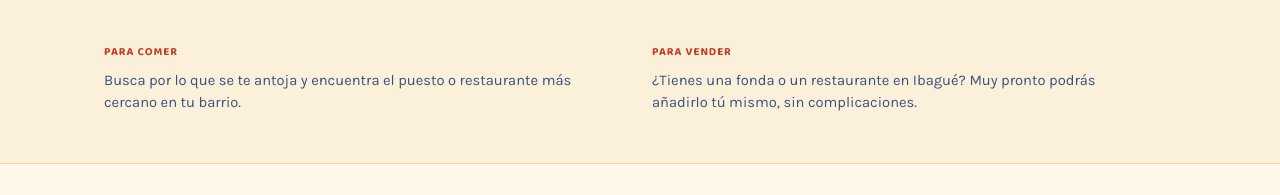
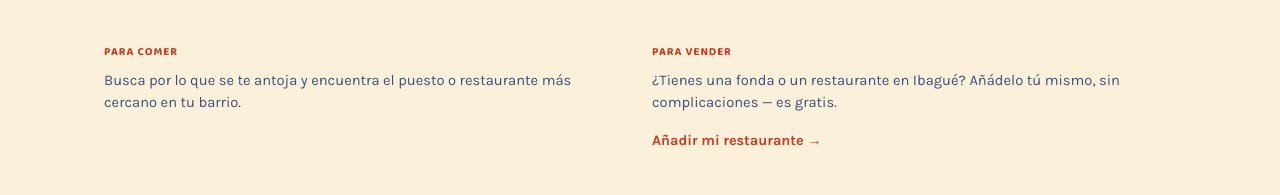
Before and after one commit to Trev1981-byte/sabores-ibague, a Next.js app in the folder sabores-ibague/: page / in a window 1280 px wide. Shown: the part 1019-1214 px from the top of the page. Built offline with nearby package versions, Linux system fonts and the light colour scheme; no server answers; the database is empty.

Commit message:
Update page.tsx

```diff
--- a/sabores-ibague/src/app/page.tsx
+++ b/sabores-ibague/src/app/page.tsx
@@ -1,3 +1,4 @@
+import Link from "next/link";
 import { CategoryGrid } from "@/components/CategoryGrid";
 import { getApprovedRestaurantCount, getCategories } from "@/lib/queries";
 
@@ -33,9 +34,12 @@ export default async function Home() {
               <span className="tag">Para vender</span>
             </h3>
             <p>
-              ¿Tienes una fonda o un restaurante en Ibagué? Muy pronto podrás
-              añadirlo tú mismo, sin complicaciones.
+              ¿Tienes una fonda o un restaurante en Ibagué? Añádelo tú mismo,
+              sin complicaciones — es gratis.
             </p>
+            <Link href="/agregar" className="strip-cta">
+              Añadir mi restaurante →
+            </Link>
           </div>
         </div>
       </div>
```
